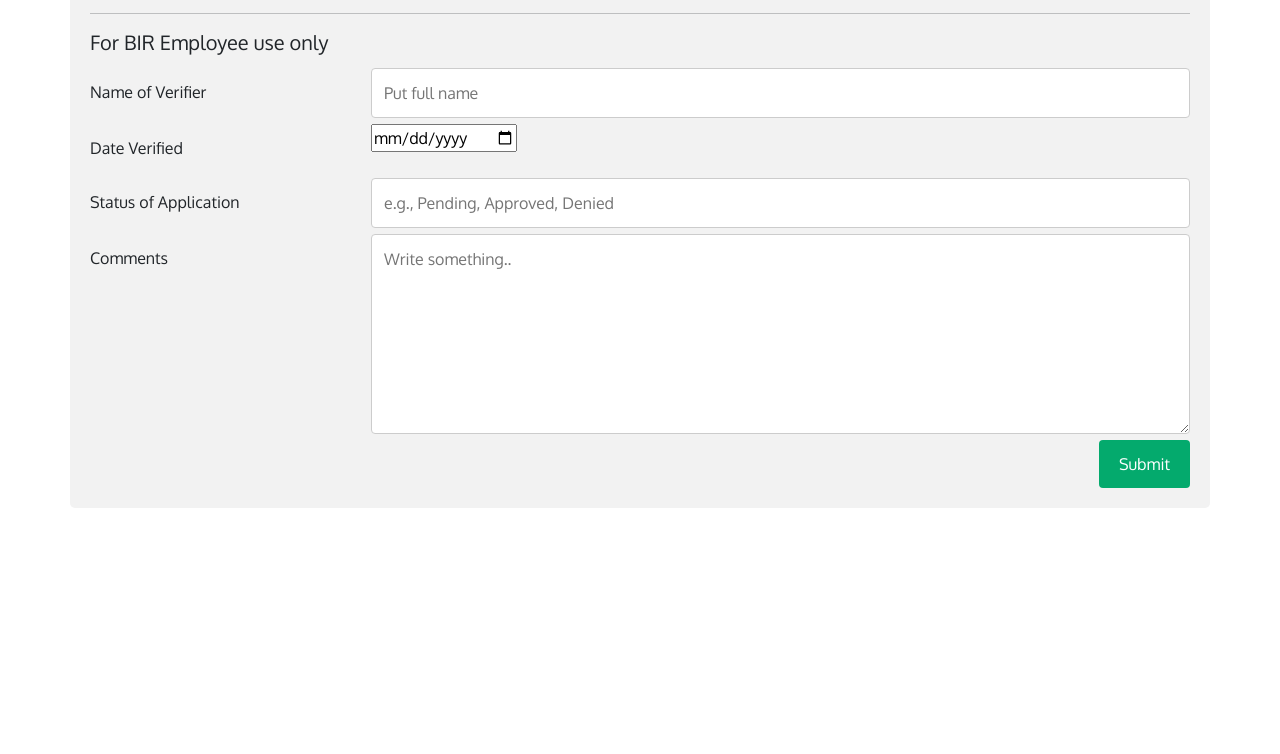
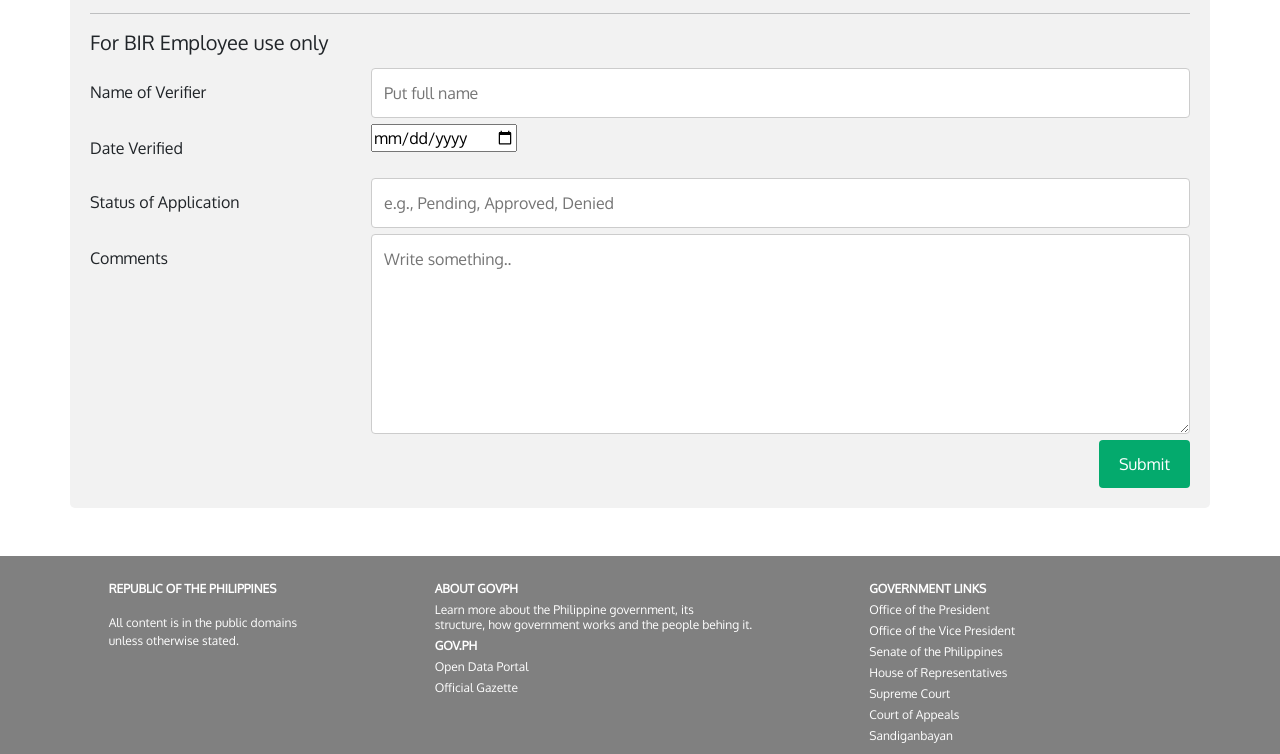
Before and after one commit to charnoodle/MP1, a plain HTML site: page contactform.html in a window 1280 px wide. Shown: the part 1483-2237 px from the top of the page. Before the commit the page ends 1991 px from the top, so only its background shows below. Drawn offline with nearby package versions, Linux system fonts and the light colour scheme.

Commit message:
Changes to links

```diff
--- a/contactform.html
+++ b/contactform.html
@@ -426,5 +426,56 @@
           </div>
         </form>
       </div>
+
+      <footer>
+        <div class="row mt-5 ms-5; " style="background-color: grey;">
+
+            <div
+              class="col-lg-1 text-left mt-3"
+              style="color: white; font-size: 75%"
+            >
+
+            </div>
+            <div
+              class="col-lg-3 text-left mt-4"
+              style="color: white; font-size: 75%"
+            >
+              <p><strong>REPUBLIC OF THE PHILIPPINES</strong></p>
+              <p>All content is in the public domains<br>unless otherwise stated.</p>
+
+              </p>
+            </div>
+
+              <div
+                class="col-lg-4 text-left"
+                style="color: white; font-size: 75%"
+              >
+              <div class="govPh">
+                <p><strong>ABOUT GOVPH</strong></p>
+                <p>Learn more about the Philippine government, its<br><br><br>structure, how government works and the people behing it.</p>
+                <p><strong>GOV.PH</strong></p>
+                <p>Open Data Portal</p>
+                <p>Official Gazette</p>
+              </div>
+            </div>
+
+              <div
+                class="col-lg-4 text-left"
+                style="color: white; font-size: 75%"
+              >
+              <div class="govtLinks">
+                <p><strong>GOVERNMENT LINKS</strong></p>
+                <a href="https://president.gov.ph/" target="_blank"><p>Office of the President</p></a>
+                <a href="https://ovp.gov.ph/ " target="_blank"><p>Office of the Vice President</p></a>
+                <a href="http://legacy.senate.gov.ph/" target="_blank"><p>Senate of the Philippines</p></a>
+                <a href="https://www.congress.gov.ph/" target="_blank"><p>House of Representatives</p></a>
+                <a href="https://sc.judiciary.gov.ph/" target="_blank"><p>Supreme Court</p></a>
+                <a href="https://ca2.judiciary.gov.ph/caws-war/" target="_blank"><p>Court of Appeals</p></a>
+                <a href="https://sb.judiciary.gov.ph/" target="_blank"><p>Sandiganbayan</p></a>
+              </div>
+            </div>
+
+          </div>
+      </footer>
 </body>
 </html>
```
Also changed, not shown: index.html (+15 -0 lines).
